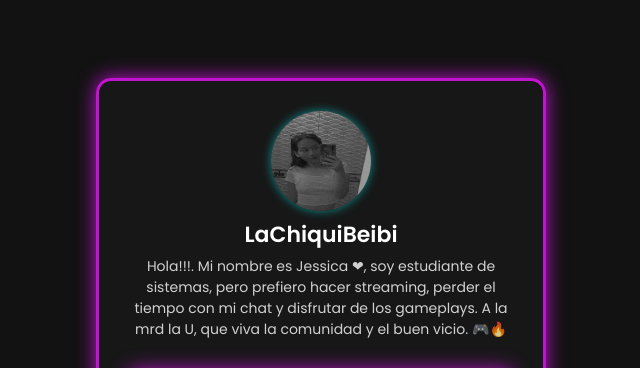
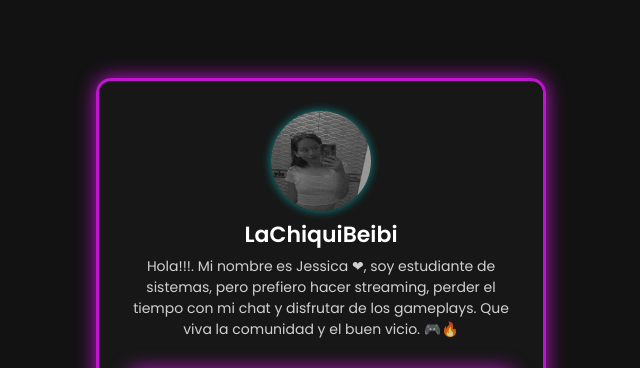
Before and after one commit to Jessica-codee/redes, a plain HTML site: page index.html in a window 1280 px wide. Shown: the top 368 px of the page, without its empty margins (319-959 px from the left). Drawn offline with nearby package versions, Linux system fonts and the light colour scheme.

Commit message:
Update index.html

```diff
--- a/index.html
+++ b/index.html
@@ -15,7 +15,7 @@
             <img src="perfil.jpg" alt="Perfil">
             <h1>LaChiquiBeibi</h1>
             <p>Hola!!!. Mi nombre es Jessica ❤, soy estudiante de sistemas, pero prefiero hacer streaming, perder el
-                tiempo con mi chat y disfrutar de los gameplays. A la mrd la U, que viva la comunidad y el buen vicio.
+                tiempo con mi chat y disfrutar de los gameplays. Que viva la comunidad y el buen vicio.
                 🎮🔥</p>
         </div>
 
```
